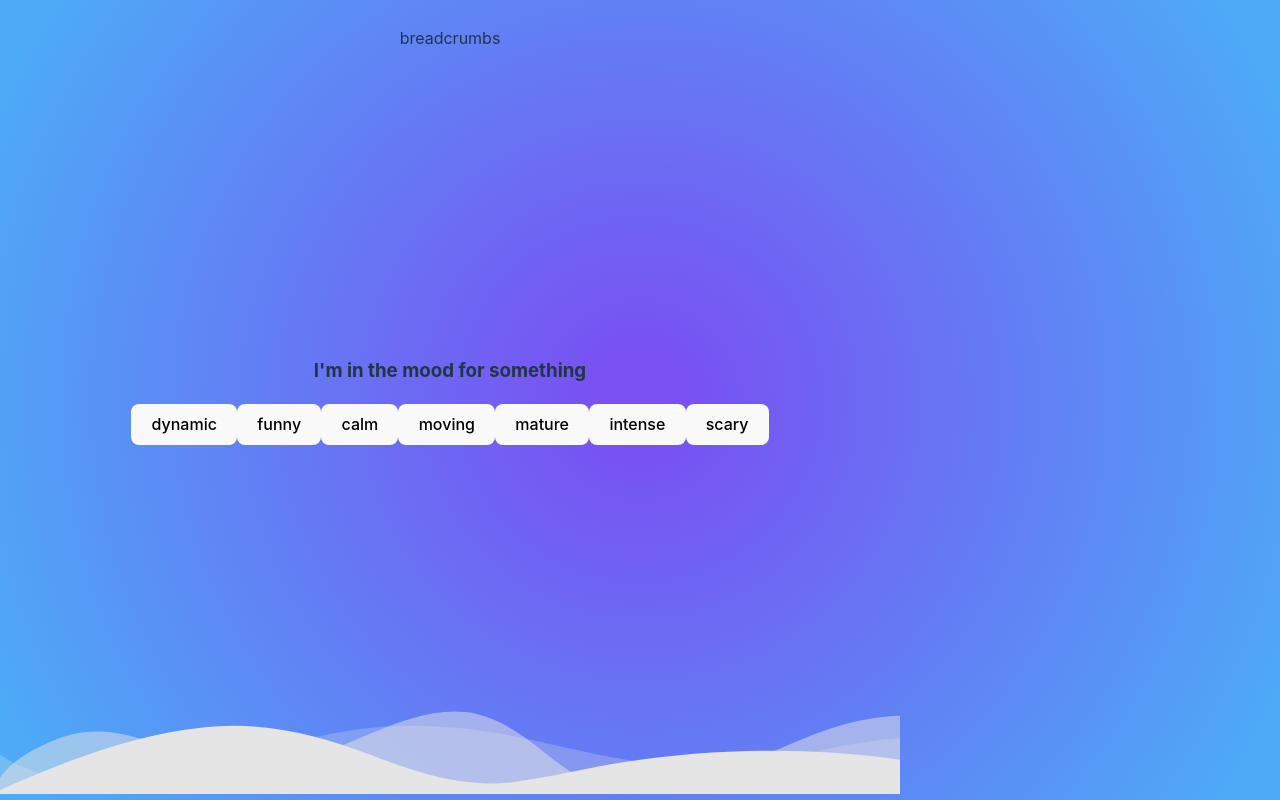
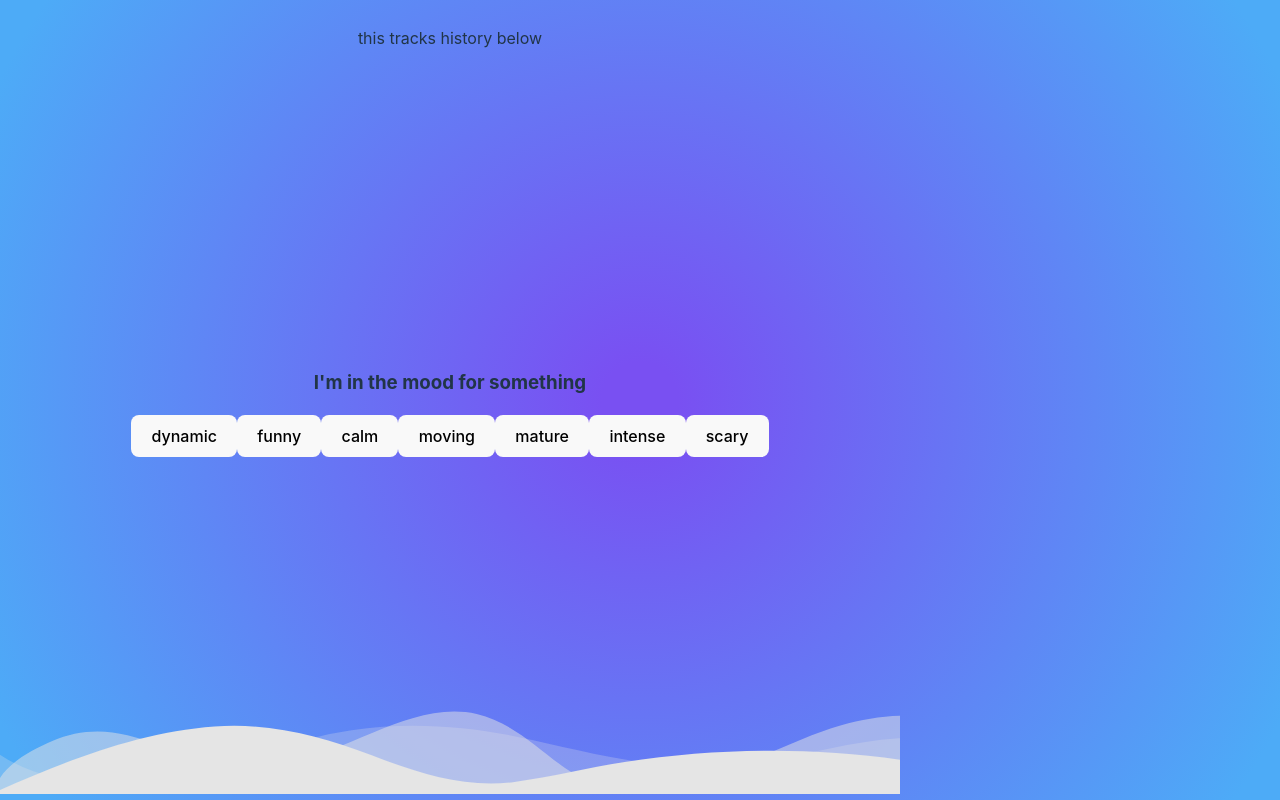
Before and after one commit to haruharu8/MOD2_AnimeRec, a React (Vite) app: page / in a window 1280 px wide. Built offline with nearby package versions, Linux system fonts and the light colour scheme.

Commit message:
now able to go thru options of buttons

```diff
--- a/src/components/breadcrumbs/breadcrumbs.jsx
+++ b/src/components/breadcrumbs/breadcrumbs.jsx
@@ -9,10 +9,10 @@ const Breadcrumbs = ({answerBreadcrumbs, setanswerBreadcrumbs}) => {
   return (
     <div>
         <p id="bready">
-        breadcrumbs
+        this tracks history below
         {/* put in  */}
         </p>
-        <h3>{answerBreadcrumbs}</h3>
+        <h4>{answerBreadcrumbs}</h4>
     </div>
   )
 }
--- a/src/components/breadcrumbs/index.css
+++ b/src/components/breadcrumbs/index.css
@@ -5,3 +5,8 @@
     padding: 10px;
 
 }
+
+h4 {
+    display: flex;
+    justify-content: center;
+}
--- a/src/components/questions/questions.jsx
+++ b/src/components/questions/questions.jsx
@@ -22,18 +22,19 @@ const Questions = ({answerBreadcrumbs, setanswerBreadcrumbs}) => {
       }
 
       //grabs the data(tails) of the button object
+      // maybe if I '+'= it will add it the list or we can apped it to an array
       const handleClick = (answerObject) => {
         setanswerBreadcrumbs(answerObject.ans)
         console.log(answerObject)
         console.log(answerObject.tail)
-
+        setCurrentHead(answerObject.tail);
       }
 
         console.log(answerBreadcrumbs)
       /*  ***** when we click this button (any button), we should change the current head to be whatever this answer's tails is
 
       handleClick event {
-        let currentHead = clickedTails
+        let currentHead = answerObject.tail
       }
 
       some button onClick={handleClick} <-- this should change it to tails
```
